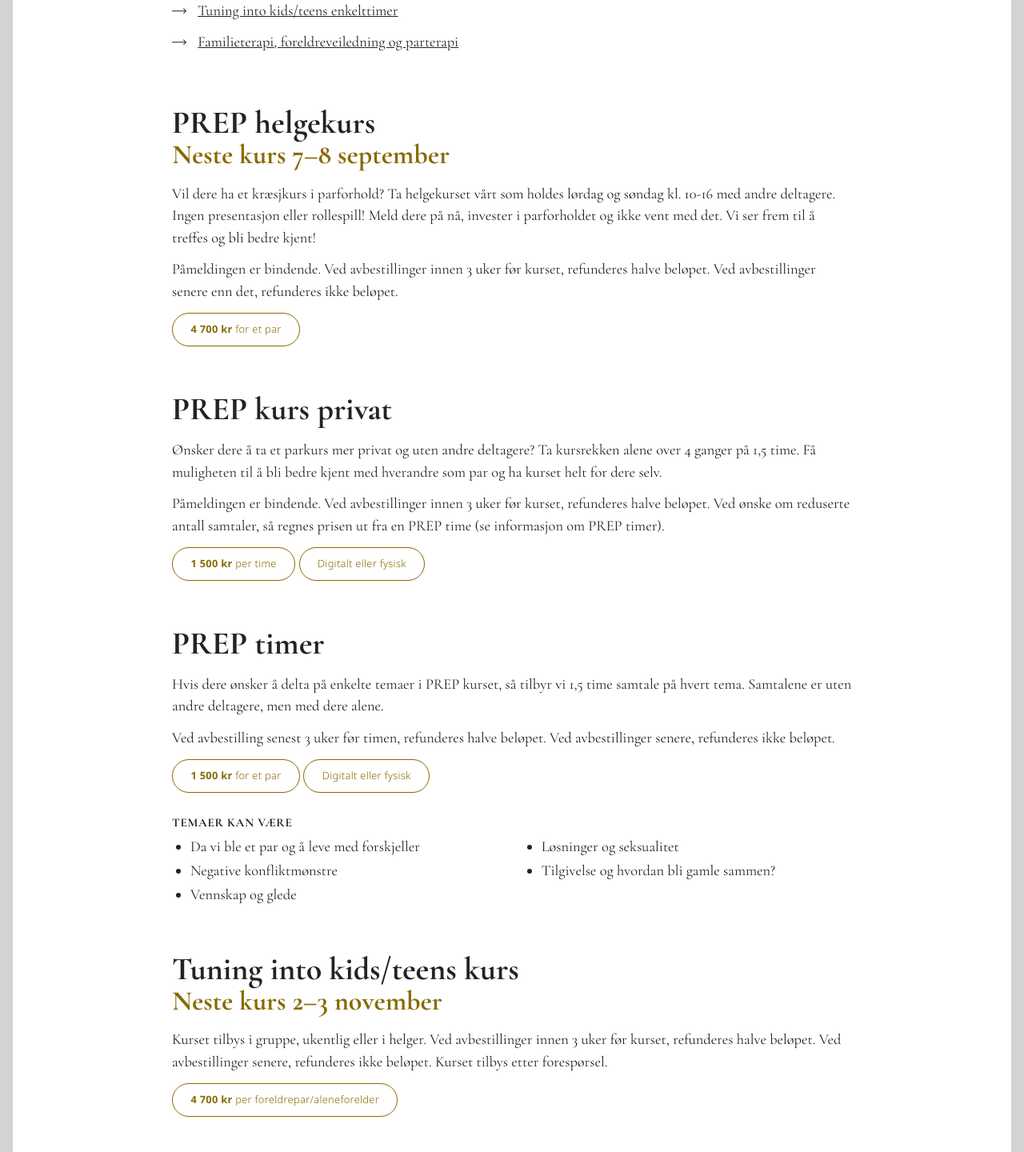
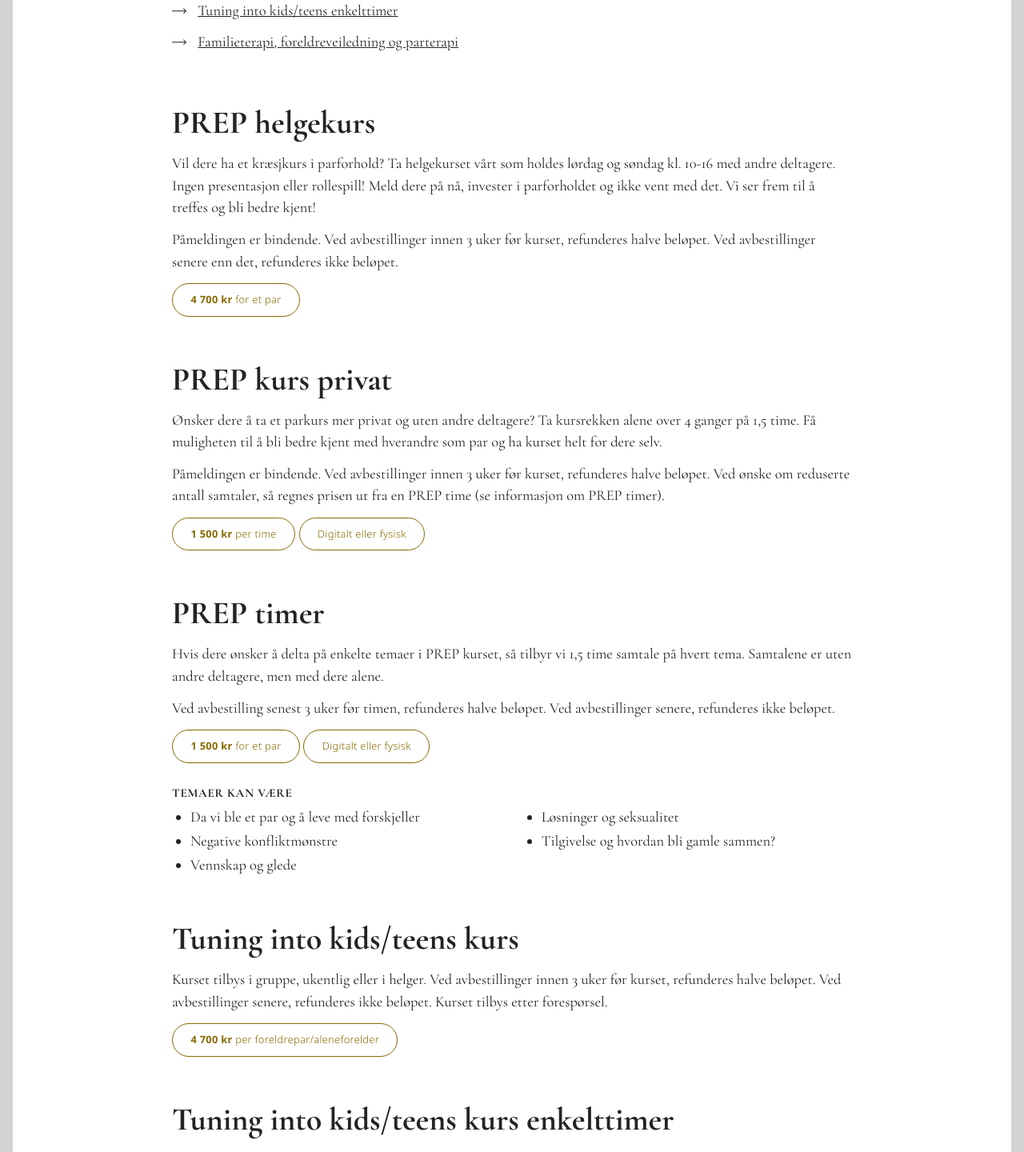
Before and after one commit to tommhuth/kompassterapeutene, a Next.js app: page /kurs in a window 1280 px wide. Shown: the part 567-2007 px from the top of the page at 80% size. Built offline with nearby package versions, Linux system fonts and the light colour scheme.

Commit message:
no dates

```diff
--- a/src/app/kurs/page.tsx
+++ b/src/app/kurs/page.tsx
@@ -47,7 +47,6 @@
 
                 <hgroup className="hgroup" id="prep-helgekurs">
                     <h2 className="h2">PREP helgekurs</h2>
-                    <p className="h3">Neste kurs 7&ndash;8 september</p>
                 </hgroup>
                 <p className="p2">
                     Vil dere ha et kræsjkurs i parforhold? Ta helgekurset vårt som holdes lørdag og søndag kl. 10-16
@@ -100,7 +99,6 @@
 
                 <hgroup className="hgroup" id="tuning-into-kids-teens-kurs">
                     <h2 className="h2">Tuning into kids/teens kurs</h2>
-                    <p className="h3">Neste kurs 2&ndash;3 november</p>
                 </hgroup>
                 <p className="p2">
                     Kurset tilbys i gruppe, ukentlig eller i helger.  Ved avbestillinger innen 3 uker før kurset, refunderes halve beløpet.
--- a/src/app/page.tsx
+++ b/src/app/page.tsx
@@ -86,7 +86,6 @@
 
                 <hgroup className="hgroup">
                     <h2 className="h2">PREP helgekurs</h2>
-                    <p className="h3">Neste kurs 7&ndash;8. september 2024 i Oslo</p>
                 </hgroup>
 
                 <p className="p2">
```
